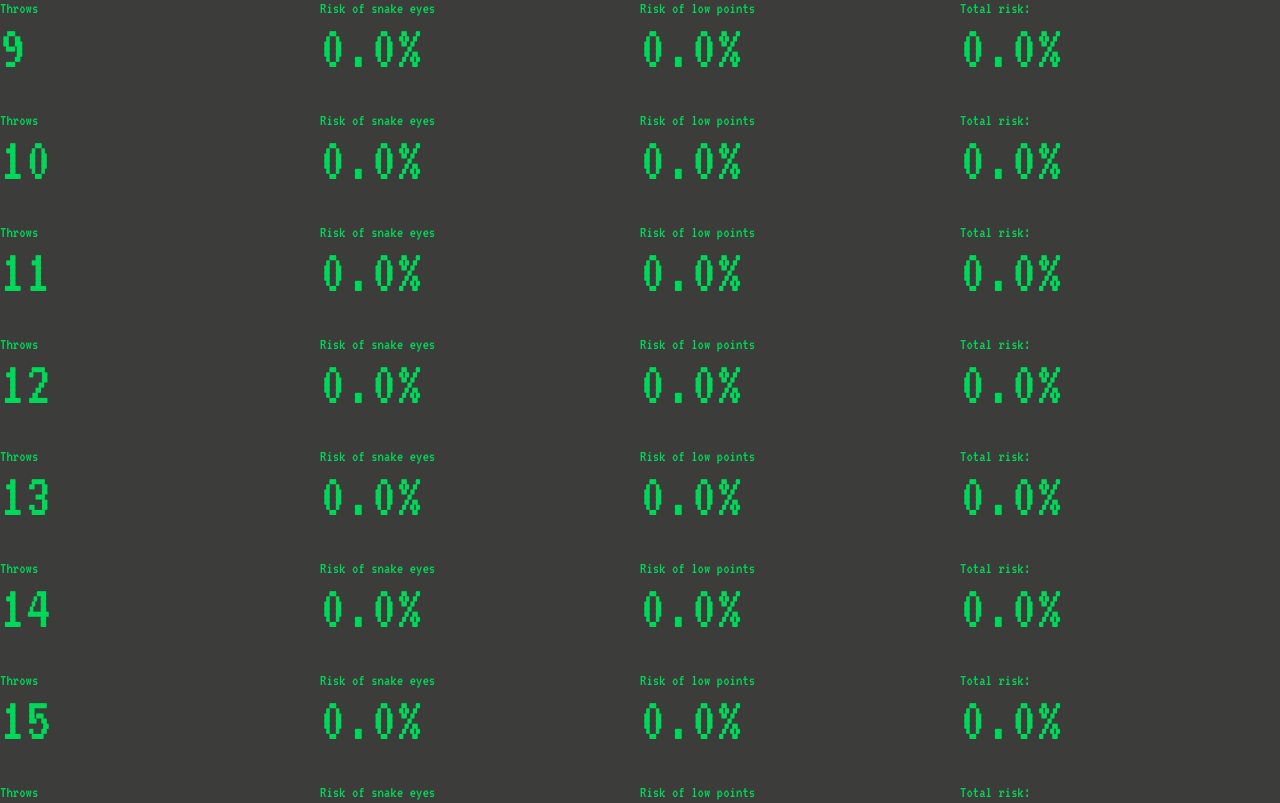
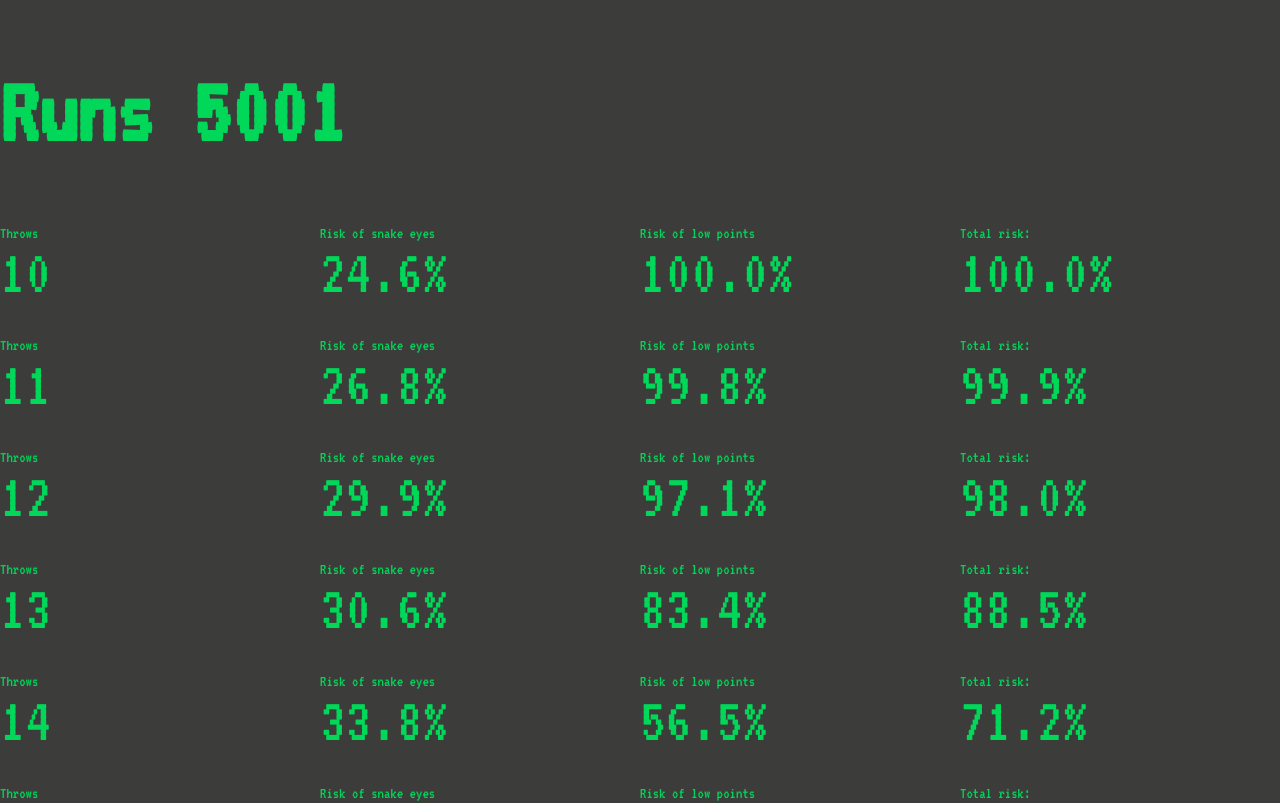
Before and after one commit to atwoodhouse/snake-eyes, a SvelteKit app: page / in a window 1280 px wide. Shown: the top 803 px of the page. Built offline with nearby package versions, Linux system fonts and the light colour scheme.

Commit message:
Simulation

```diff
--- a/src/lib/components/Result.svelte
+++ b/src/lib/components/Result.svelte
@@ -1,15 +1,19 @@
 <script lang="ts">
   export let throws: number;
-  export let snakeEyeRisk: number;
-  export let lowPointsRisk: number;
+  export let runs: number;
+  export let snakeEyeFails: number;
+  export let lowPointFails: number;
 
-  $: totalRisk = 1 - (1 - snakeEyeRisk) * (1 - lowPointsRisk);
+  $: snakeEyeRisk = snakeEyeFails / runs;
+  $: lowPointRisk = lowPointFails / runs;
+
+  $: totalRisk = 1 - (1 - snakeEyeRisk) * (1 - lowPointRisk);
 </script>
 
 <div class="container">
   <div>Throws<span>{throws}</span></div>
   <div>Risk of snake eyes<span>{(snakeEyeRisk * 100).toFixed(1)}%</span></div>
-  <div>Risk of low points<span>{(snakeEyeRisk * 100).toFixed(1)}%</span></div>
+  <div>Risk of low points<span>{(lowPointRisk * 100).toFixed(1)}%</span></div>
   <div>Total risk: <span>{(totalRisk * 100).toFixed(1)}%</span></div>
 </div>
 
--- a/src/routes/+page.svelte
+++ b/src/routes/+page.svelte
@@ -1,14 +1,76 @@
 <script lang="ts">
   import Result from "$lib/components/Result.svelte";
+  import { onMount, tick } from "svelte";
 
-  let simulations = Array.from({ length: 12 }, (_, index) => ({
-    throws: 9 + index,
-    snakeEyeRisk: 0,
-    lowPointsRisk: 0,
+  let simulations = Array.from({ length: 15 }, (_, index) => ({
+    throws: 10 + index,
+    runs: 0,
+    snakeEyeFails: 0,
+    lowPointFails: 0,
   }));
   $: console.log({ simulations });
+
+  const throwDice = () => Math.floor(Math.random() * 6) + 1;
+
+  const playOneGame = (throws: number) => {
+    let points = 0;
+    let snakeEyeFail = false;
+
+    for (let i = 0; i < throws; i++) {
+      const dice1 = throwDice();
+      const dice2 = throwDice();
+
+      if (dice1 === 1 && dice2 === 1) {
+        snakeEyeFail = true;
+      }
+
+      points += dice1 + dice2;
+    }
+
+    return {
+      snakeEyeFail,
+      lowPointFail: points < 100,
+    };
+  };
+
+  onMount(async () => {
+    while (true) {
+      simulations.forEach((simulation, index) => {
+        const { snakeEyeFail, lowPointFail } = playOneGame(simulation.throws);
+
+        simulations[index] = {
+          ...simulations[index],
+
+          snakeEyeFails: snakeEyeFail
+            ? simulations[index].snakeEyeFails + 1
+            : simulations[index].snakeEyeFails,
+
+          lowPointFails: lowPointFail
+            ? simulations[index].lowPointFails + 1
+            : simulations[index].lowPointFails,
+
+          runs: simulations[index].runs + 1,
+        };
+      });
+      await tick();
+      await new Promise((resolve) => setTimeout(resolve, 1));
+    }
+  });
 </script>
 
-{#each simulations as { throws, snakeEyeRisk, lowPointsRisk }}
-  <Result {throws} {snakeEyeRisk} {lowPointsRisk} />
+<h1>Runs {simulations[0].runs}</h1>
+{#each simulations as { throws, runs, snakeEyeFails, lowPointFails }}
+  <Result {throws} {runs} {snakeEyeFails} {lowPointFails} />
 {/each}
+
+<style>
+  h1 {
+    font-size: 4rem;
+  }
+
+  @media (min-width: 50rem) {
+    h1 {
+      font-size: 6rem;
+    }
+  }
+</style>
```
